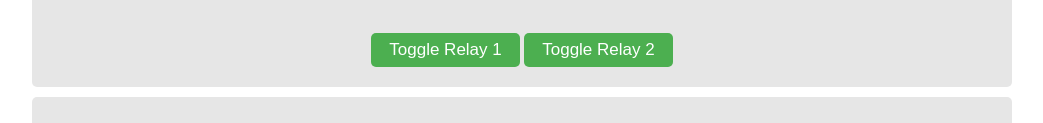
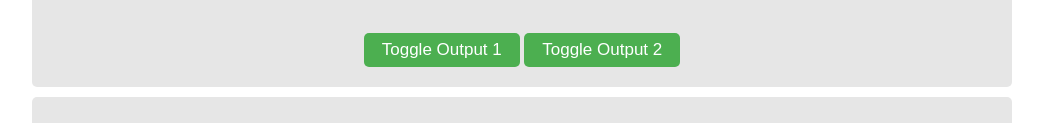
Before and after one commit to craigpeacock/ESP32_DINTimeSwitch, a plain HTML site: page main/web/index.html in a window 1280 px wide. Shown: the part 377-500 px from the top of the page, without its empty margins (118-1161 px from the left). Drawn offline with Linux system fonts and the light colour scheme; no server answers.

Commit message:
Change toggle relay buttons to toggle output.

```diff
--- a/main/web/index.html
+++ b/main/web/index.html
@@ -116,8 +116,8 @@
 			</tr>
 		</table>
 		<br><br>
-		<button class="button1" onclick="Relay1()">Toggle Relay 1</button>
-		<button class="button1" onclick="Relay2()">Toggle Relay 2</button>
+		<button class="button1" onclick="Relay1()">Toggle Output 1</button>
+		<button class="button1" onclick="Relay2()">Toggle Output 2</button>
 		</center>
 	</div>
 
```
